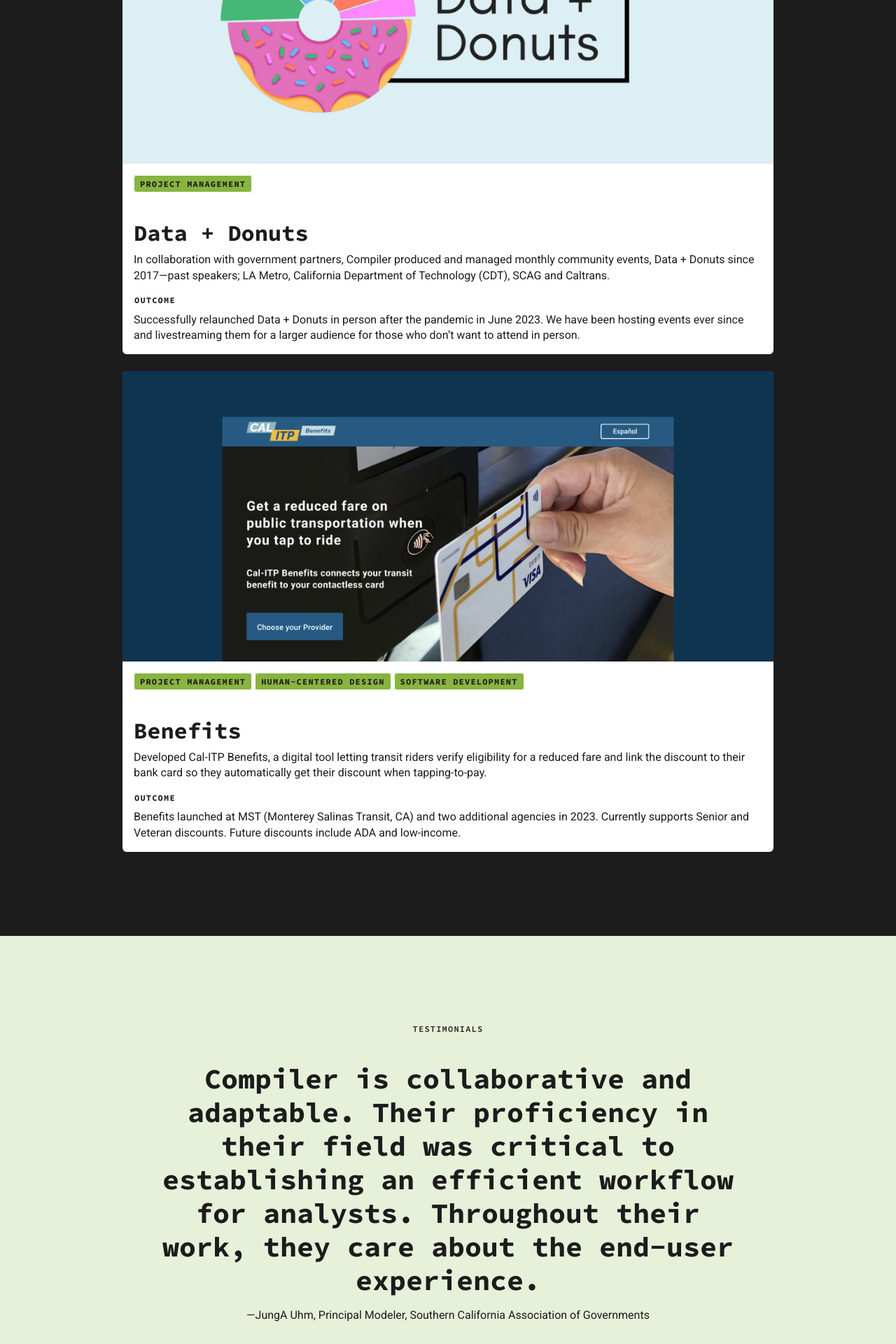
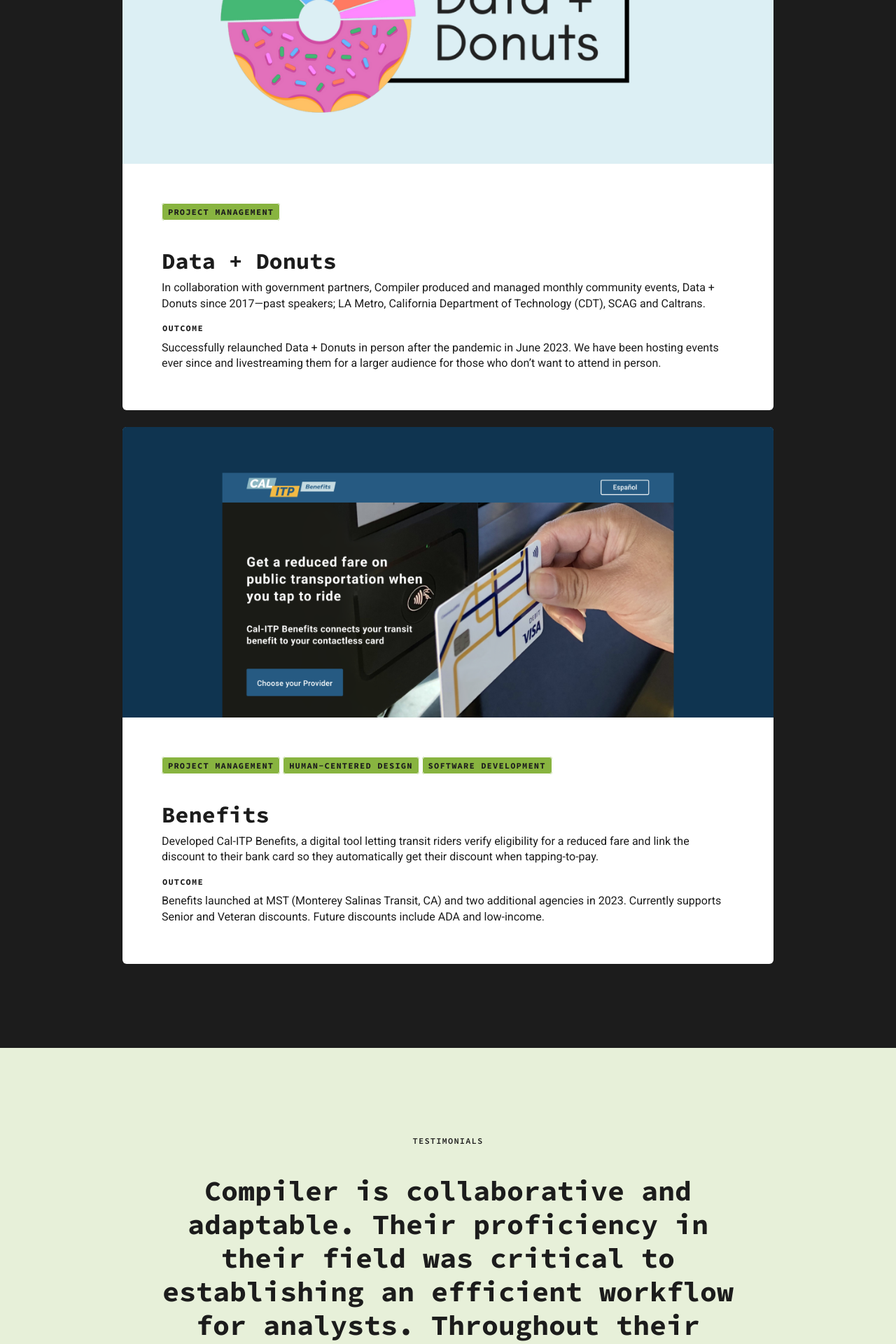
Before and after one commit to compilerla/compiler.la, a Jekyll site: the page built from src/our-work.html, in a window 1280 px wide. Shown: the part 2873-4793 px from the top of the page at 70% size. Built offline with Jekyll 4.4.1, drawn with Linux system fonts in a browser that asks for light colours.

Commit message:
style: spacing around image card's pill tags
smaller screens: 16px above, 32px from left and right
larger screens: 56px above as well as from left and right

```diff
--- a/src/our-work.html
+++ b/src/our-work.html
@@ -124,7 +124,7 @@
         <div class="col">
           <div class="card h-100 text-dark border-0">
             <img src="{{ featured_work.image }}" class="card-img-top" alt="{{ featured_work.image_alt_text }}" />
-            <div class="card-body">
+            <div class="card-body px-4 mx-2 p-lg-5 m-lg-2">
               {% if featured_work.tags %}
               <div class="row row-cols-1 row-cols-lg-auto g-2 g-lg-1">
                 {% for tag in featured_work.tags %}
```
